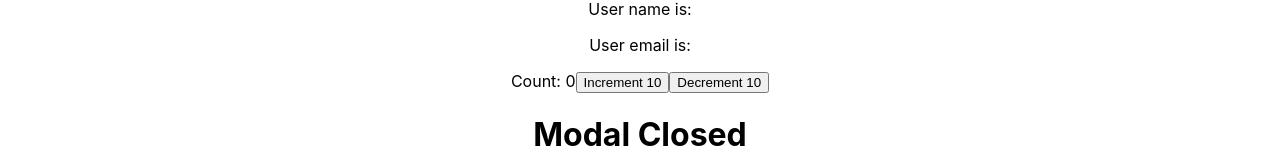
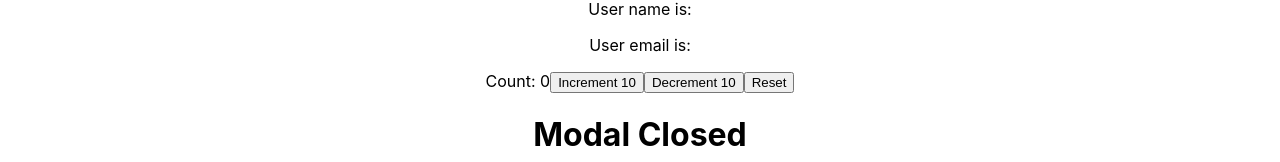
Before and after one commit to joshgumerove/react-typescript-demo, a React (Create React App) app: page / in a window 1280 px wide. Shown: the part 601-763 px from the top of the page. Built offline with nearby package versions, Linux system fonts and the light colour scheme.

Commit message:
create discriminated union

```diff
--- a/src/components/state/Counter.tsx
+++ b/src/components/state/Counter.tsx
@@ -1,16 +1,18 @@
 import React, { FC } from "react";
 import { useReducer } from "react";
-import { CounterState, Action } from "./Types";
+import { CounterState, CounterAction } from "./Types";
 
 const Counter = () => {
   const initialState = { count: 0 };
 
-  const reducer = (state: CounterState, action: Action) => {
+  const reducer = (state: CounterState, action: CounterAction) => {
     switch (action.type) {
       case "INCREMENT":
         return { count: state.count + action.payload };
       case "DECREMENT":
         return { count: state.count - action.payload };
+      case "RESET":
+        return initialState;
       default:
         return state;
     }
@@ -27,6 +29,7 @@
       <button onClick={() => dispatch({ type: "DECREMENT", payload: 10 })}>
         Decrement 10
       </button>
+      <button onClick={() => dispatch({ type: "RESET" })}>Reset</button>
     </>
   );
 };
```
Also changed, not shown: src/components/state/Types.ts (+9 -2 lines).
